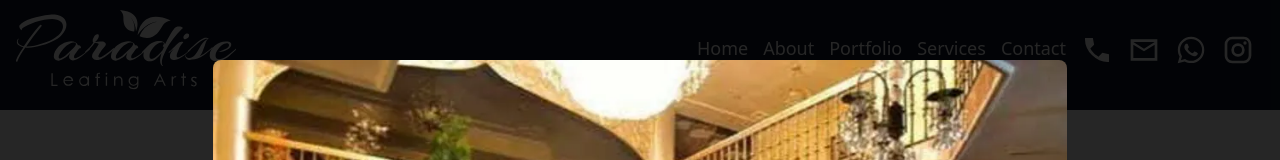
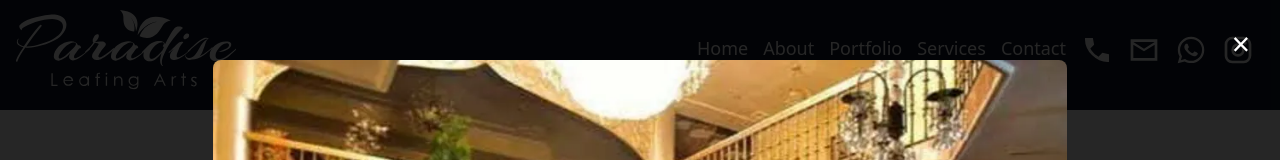
Before and after one commit to asrdesignmaster/nuxt-pla, a Nuxt app: page /gallery in a window 1280 px wide. Both pictures are taken after a click on the element 128 px from the left and 490 px from the top of the page. Shown: the top 160 px of the page. Built offline with nearby package versions, Linux system fonts and the light colour scheme.

Commit message:
close btn added to lightbox

```diff
--- a/assets/css/style.css
+++ b/assets/css/style.css
@@ -45,10 +45,24 @@
   inset: 0;
   background: rgba(0, 0, 0, 0.85);
   display: flex;
+  align-items: center;
+  justify-content: center;
   flex-direction: column;
-  justify-content: center;
-  align-items: center;
-  z-index: 9999;
+  z-index: 1000;
+}
+.close-btn {
+  position: absolute;
+  top: 20px;
+  right: 30px;
+  font-size: 2rem;
+  color: white;
+  background: transparent;
+  border: none;
+  cursor: pointer;
+}
+
+.close-btn:hover {
+  color: #ff6b6b;
 }
 
 .lightbox-img {
--- a/pages/gallery.vue
+++ b/pages/gallery.vue
@@ -1,9 +1,9 @@
 <template>
       <div class="gallery-page | py-16">
             <!-- Hero Section -->
-                  <div class="container">
-                        <h2>Gallery</h2>
-                  </div>
+            <div class="container">
+                  <h2>Gallery</h2>
+            </div>
 
             <!-- Categories -->
             <section class="gallery-categories">
@@ -36,15 +36,19 @@
 
             <!-- Lightbox Modal -->
             <div v-if="lightboxImage" class="lightbox" @click.self="closeLightbox">
+                  <!-- ✖ Close Button -->
+                  <button class="close-btn" @click.stop="closeLightbox">×</button>
+
                   <button class="arrow left" @click.stop="prevImage" :disabled="lightboxIndex === 0">‹</button>
 
-                  <NuxtImg :src="lightboxImage.src" :alt="lightboxImage.alt" class="lightbox-img" :format="webp"
+                  <NuxtImg :src="lightboxImage.src" :alt="lightboxImage.alt" class="lightbox-img" :format="'webp'"
                         densities="x1" sizes="sm:300px lg:1000px" />
                   <p class="lightbox-caption">{{ lightboxImage.alt }}</p>
 
                   <button class="arrow right" @click.stop="nextImage"
                         :disabled="lightboxIndex === images[selectedCategory].length - 1">›</button>
             </div>
+
 
       </div>
 </template>
@@ -61,13 +65,13 @@ const lightboxImage = computed(() => {
 })
 
 const categories = [
-      { name: 'Bunglow'       },
-      { name: 'Furniture'     },
-      { name: 'Mandir'        },
-      { name: 'Showpiece'     },
-      { name: 'Showroom'      },
-      { name: 'Masjid'        },
-      { name: 'Frame Door & Ceiling'},
+      { name: 'Bunglow' },
+      { name: 'Furniture' },
+      { name: 'Mandir' },
+      { name: 'Showpiece' },
+      { name: 'Showroom' },
+      { name: 'Masjid' },
+      { name: 'Frame Door & Ceiling' },
 ]
 
 const images = {
```
